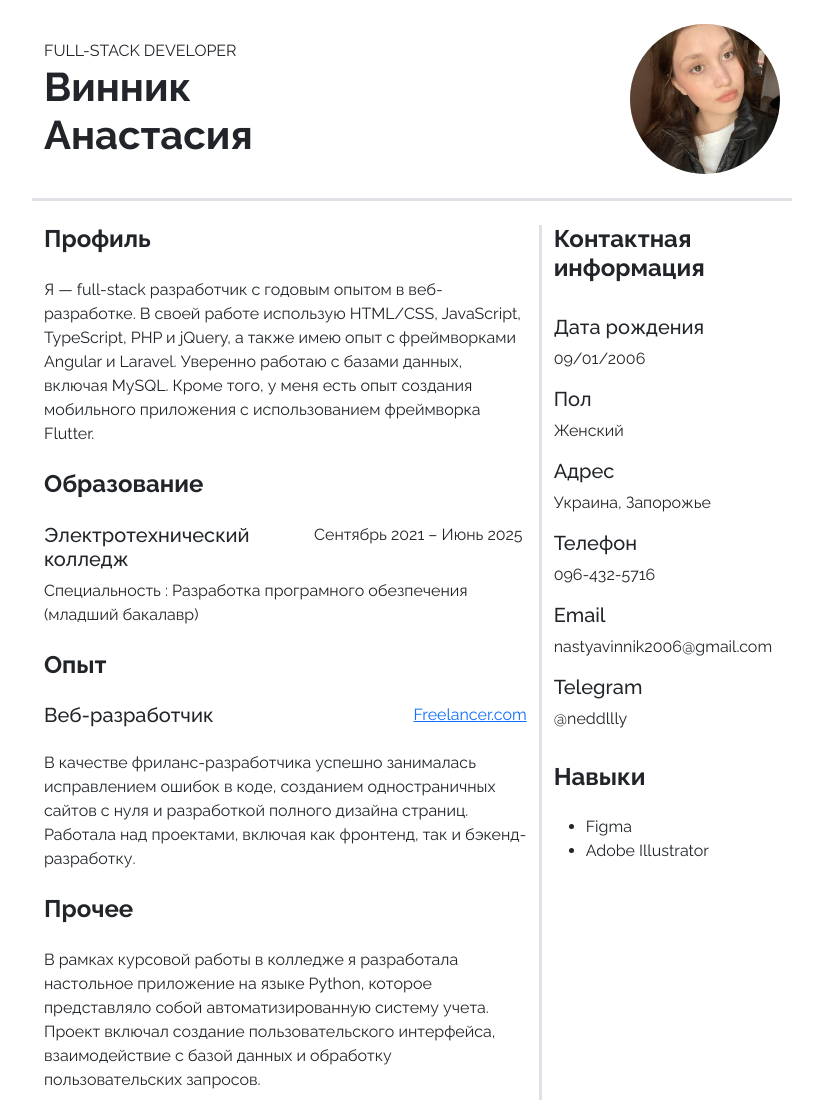
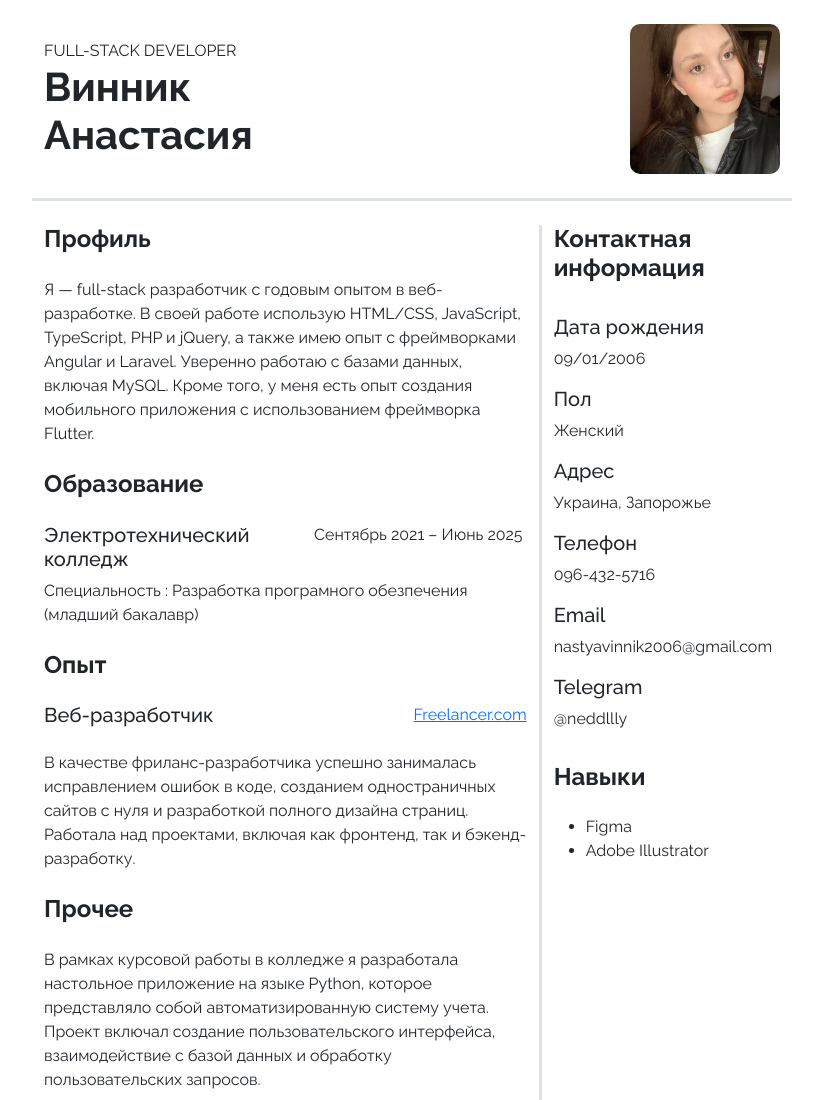
Before and after one commit to neddllly/cv, a plain HTML site: page index.html in a window 1280 px wide. Shown: the top 1100 px of the page, without its empty margins (228-1051 px from the left). Drawn offline with nearby package versions, Linux system fonts and the light colour scheme.

Commit message:
Add files via upload

```diff
--- a/style.css
+++ b/style.css
@@ -13,7 +13,7 @@ p, h1{
 .img {
     width: 150px;
     height: 150px;
-    border-radius: 100px;
+    border-radius: 10px;
     overflow: hidden;
     padding: 0;
 }
```
